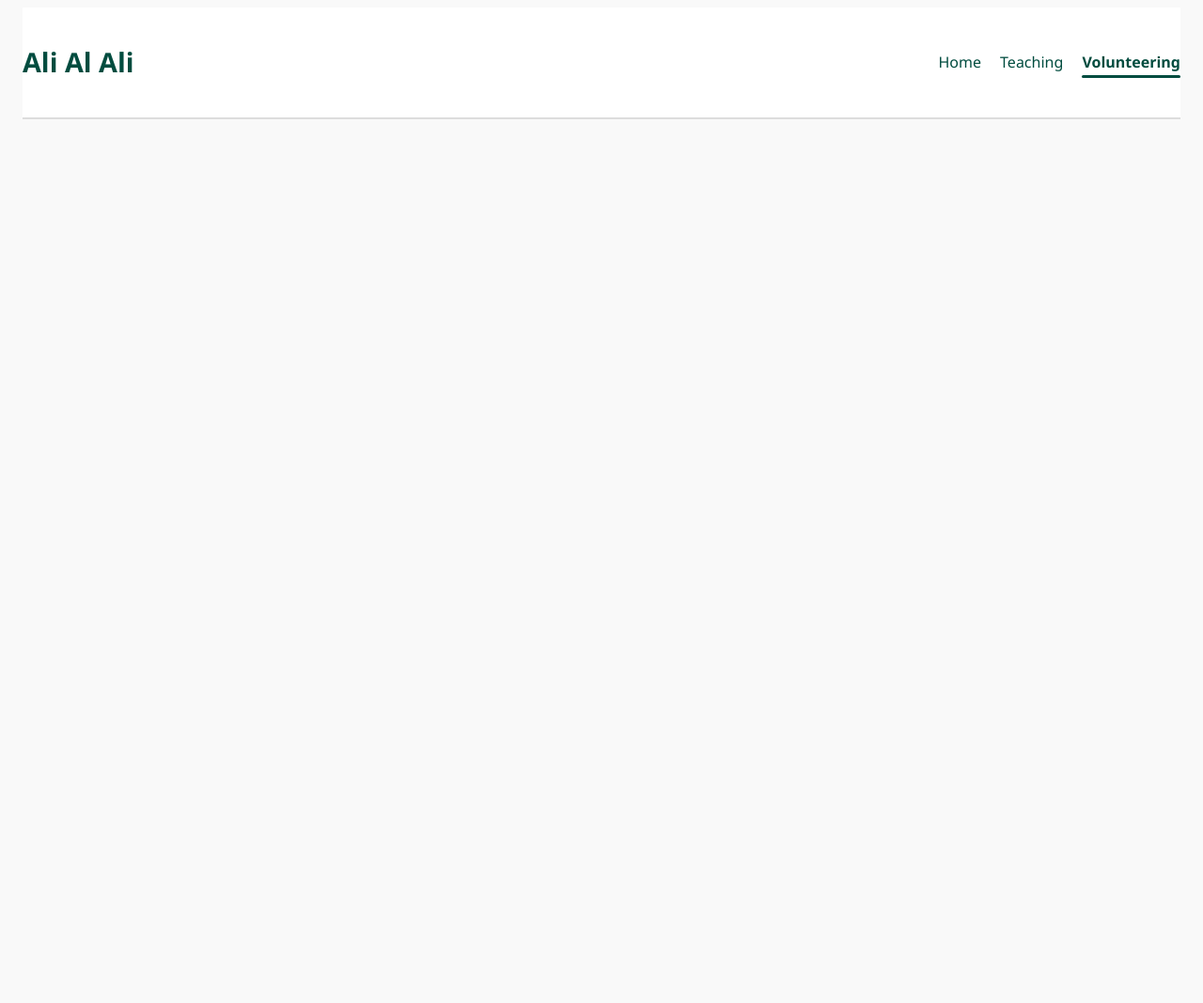
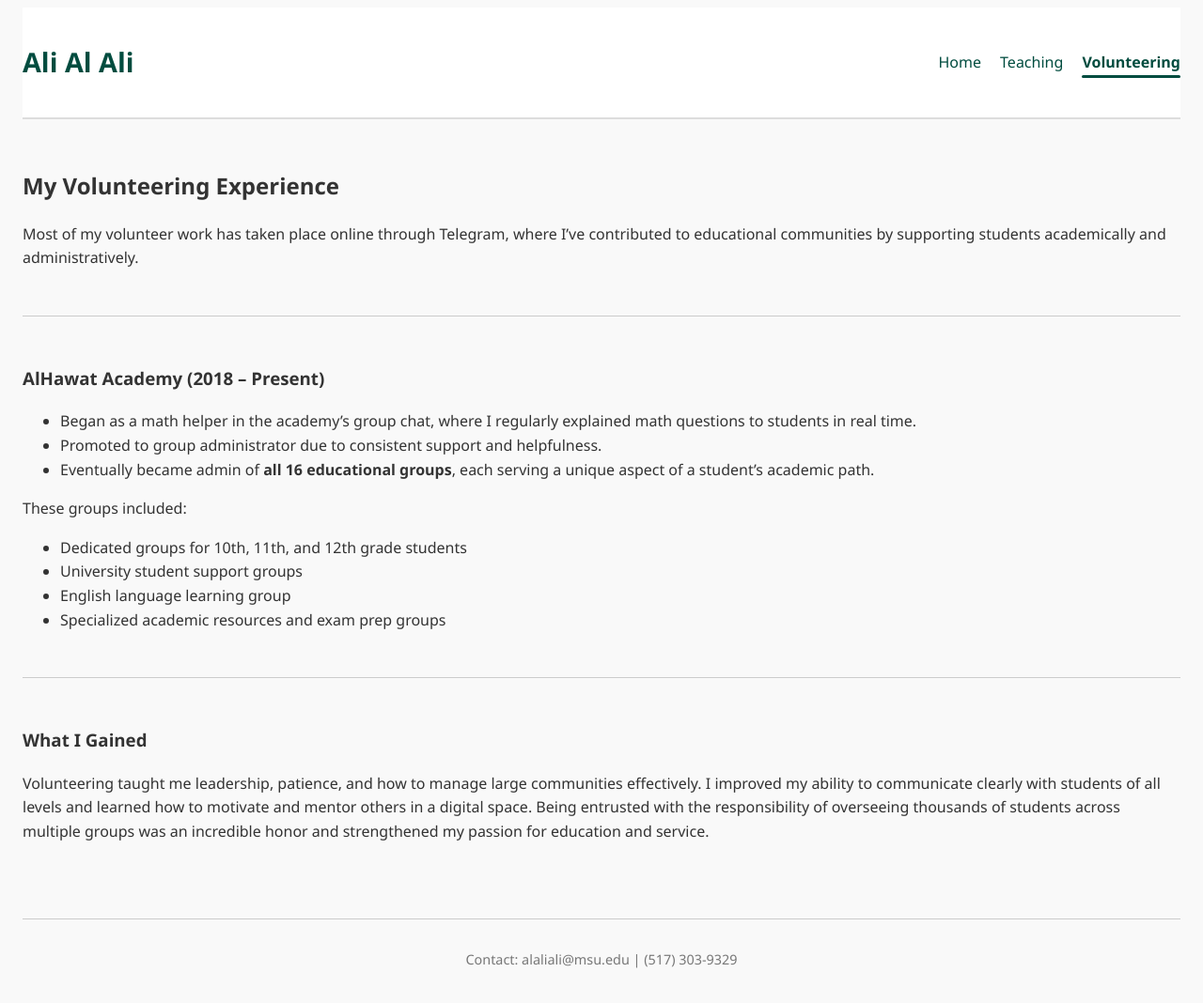
Before and after one commit to AlAli3/MI349Project, a plain HTML site: page volunteering.html in a window 1280 px wide. Shown: the whole page at 94% size. Before the commit the page ends 800 px from the top, so only its background shows below. Drawn offline with Linux system fonts and the light colour scheme.

Commit message:
Volunteering page

```diff
--- a/volunteering.html
+++ b/volunteering.html
@@ -18,4 +18,40 @@
     </nav>
   </header>
 
+   <section id="volunteering-summary">
+    <h2>My Volunteering Experience</h2>
+    <p>
+      Most of my volunteer work has taken place online through Telegram, where I’ve contributed to educational communities by supporting students academically and administratively.
+    </p>
+  </section>
+
+  <section id="volunteering-details">
+    <h3>AlHawat Academy (2018 – Present)</h3>
+    <ul>
+      <li>Began as a math helper in the academy’s group chat, where I regularly explained math questions to students in real time.</li>
+      <li>Promoted to group administrator due to consistent support and helpfulness.</li>
+      <li>Eventually became admin of <strong>all 16 educational groups</strong>, each serving a unique aspect of a student’s academic path.</li>
+    </ul>
+    <p>
+      These groups included:
+      <ul>
+        <li>Dedicated groups for 10th, 11th, and 12th grade students</li>
+        <li>University student support groups</li>
+        <li>English language learning group</li>
+        <li>Specialized academic resources and exam prep groups</li>
+      </ul>
+    </p>
+  </section>
+
+  <section id="volunteering-impact">
+    <h3>What I Gained</h3>
+    <p>
+      Volunteering taught me leadership, patience, and how to manage large communities effectively. I improved my ability to communicate clearly with students of all levels and learned how to motivate and mentor others in a digital space. Being entrusted with the responsibility of overseeing thousands of students across multiple groups was an incredible honor and strengthened my passion for education and service.
+    </p>
+  </section>
+
+  <footer>
+    <p>Contact: alaliali@msu.edu | (517) 303-9329</p>
+  </footer>
+
 </body>
```
